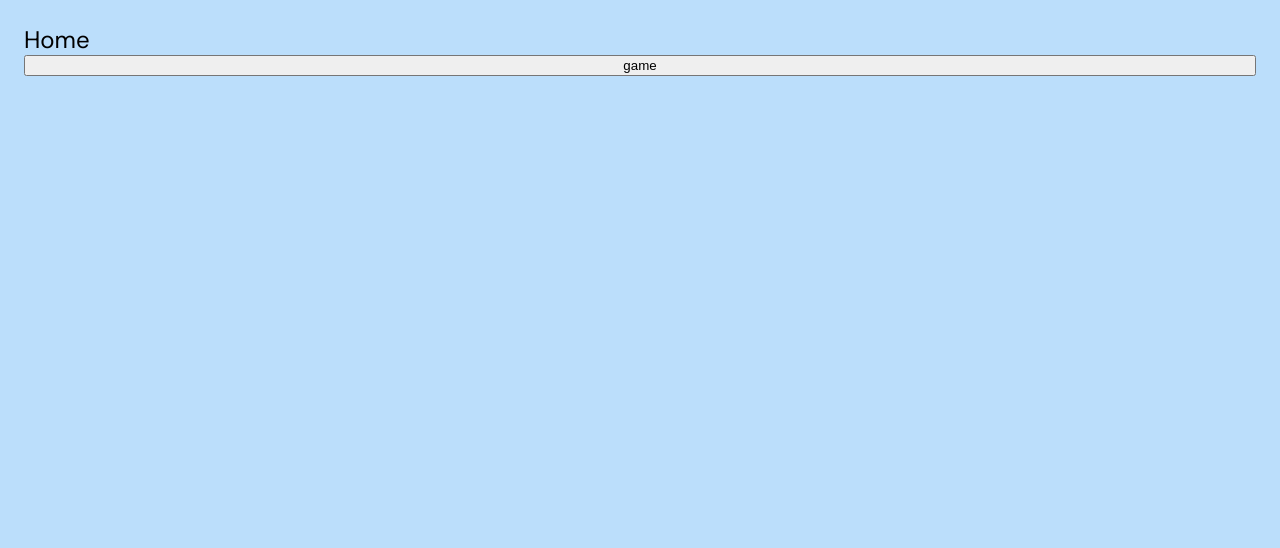
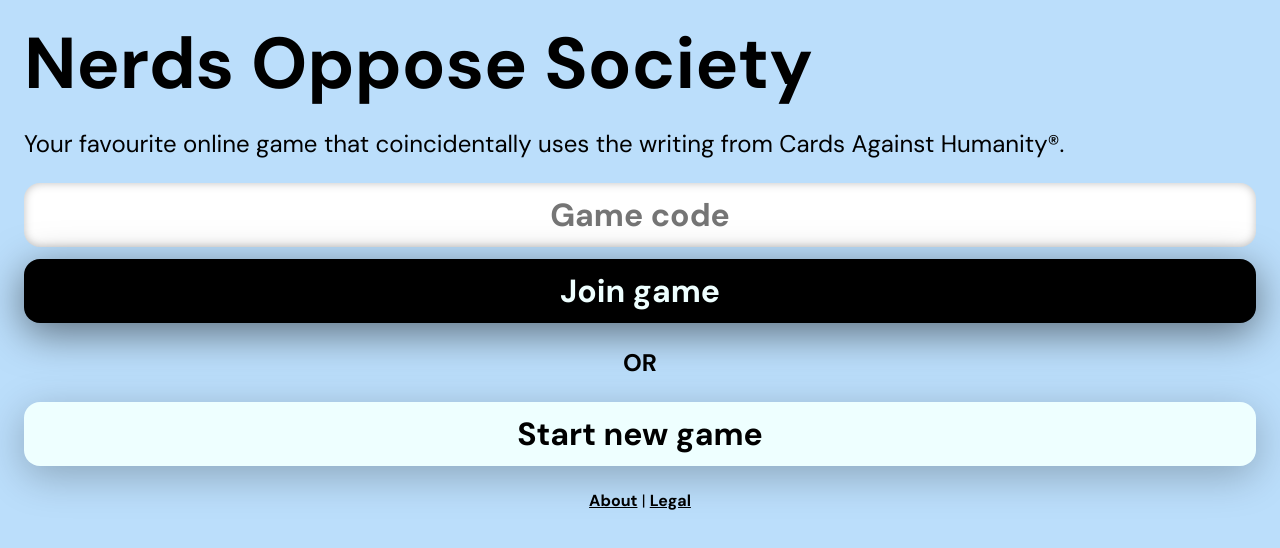
Before and after one commit to SE750-DART/nerds-oppose-society, a React (Create React App) app in the folder frontend/: page / in a window 1280 px wide. Shown: the top 548 px of the page. Built offline with nearby package versions, Linux system fonts and the light colour scheme.

Commit message:
Add HomePage layout

```diff
--- a/frontend/src/pages/HomePage/index.tsx
+++ b/frontend/src/pages/HomePage/index.tsx
@@ -1,15 +1,41 @@
-import React from "react";
+import React, { useState } from "react";
 import { useHistory } from "react-router-dom";
+import Button from "../../components/Button";
+import TextField from "../../components/TextField";
+import styles from "./style.module.css";
 
 const HomePage = () => {
+  const [gameCode, setGameCode] = useState("");
+
   const browserHistory = useHistory();
 
   return (
     <>
-      <p>Home</p>
-      <button type="button" onClick={() => browserHistory.push("/123")}>
-        game
-      </button>
+      <h1>Nerds Oppose Society</h1>
+      <p className={styles.text}>
+        Your favourite online game that coincidentally uses the writing from
+        Cards Against Humanity®.
+      </p>
+      <TextField
+        label="Game code"
+        textValue={gameCode}
+        onChangeHandler={setGameCode}
+      />
+      <div className={styles.btnContainer}>
+        <Button
+          text="Join game"
+          handleOnClick={() => browserHistory.push(`/${gameCode}`)}
+        />
+      </div>
+      <p className={`${styles.text} ${styles.btnSpacer}`}>OR</p>
+      <Button
+        variant="secondary"
+        text="Start new game"
+        handleOnClick={() => browserHistory.push(`/${gameCode}`)}
+      />
+      <div className={styles.footer}>
+        <a href="/">About</a> | <a href="/">Legal</a>
+      </div>
     </>
   );
 };
--- /dev/null
+++ b/frontend/src/pages/HomePage/style.module.css
@@ -0,0 +1,22 @@
+.text {
+  margin: 24px 0;
+}
+
+.btnContainer {
+  margin-top: 12px;
+}
+
+.btnSpacer {
+  font-weight: bold;
+  text-align: center;
+}
+
+.footer {
+  margin-top: 24px;
+  text-align: center;
+}
+
+.footer > a {
+  font-size: 16px;
+  font-weight: bold;
+}
```
